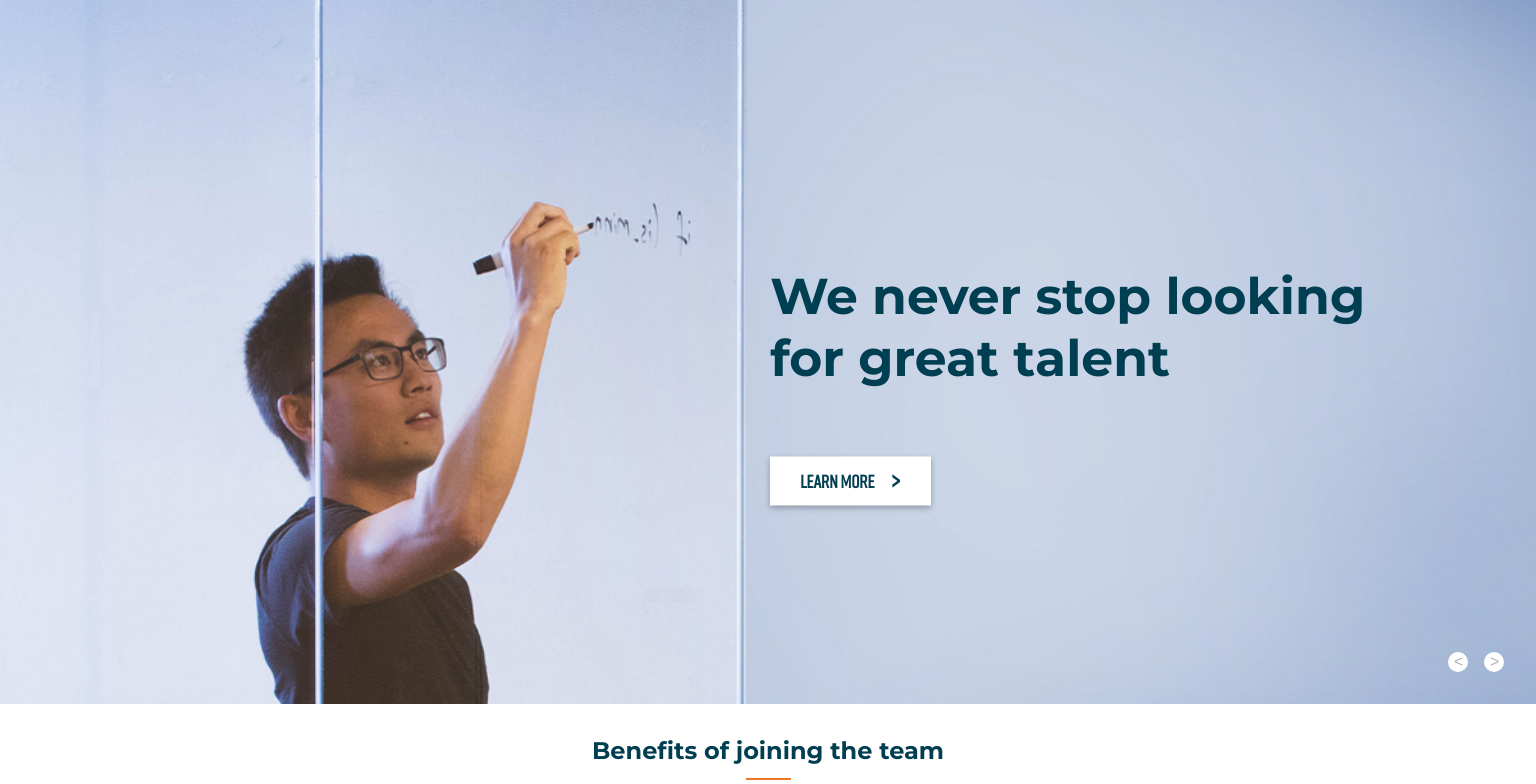
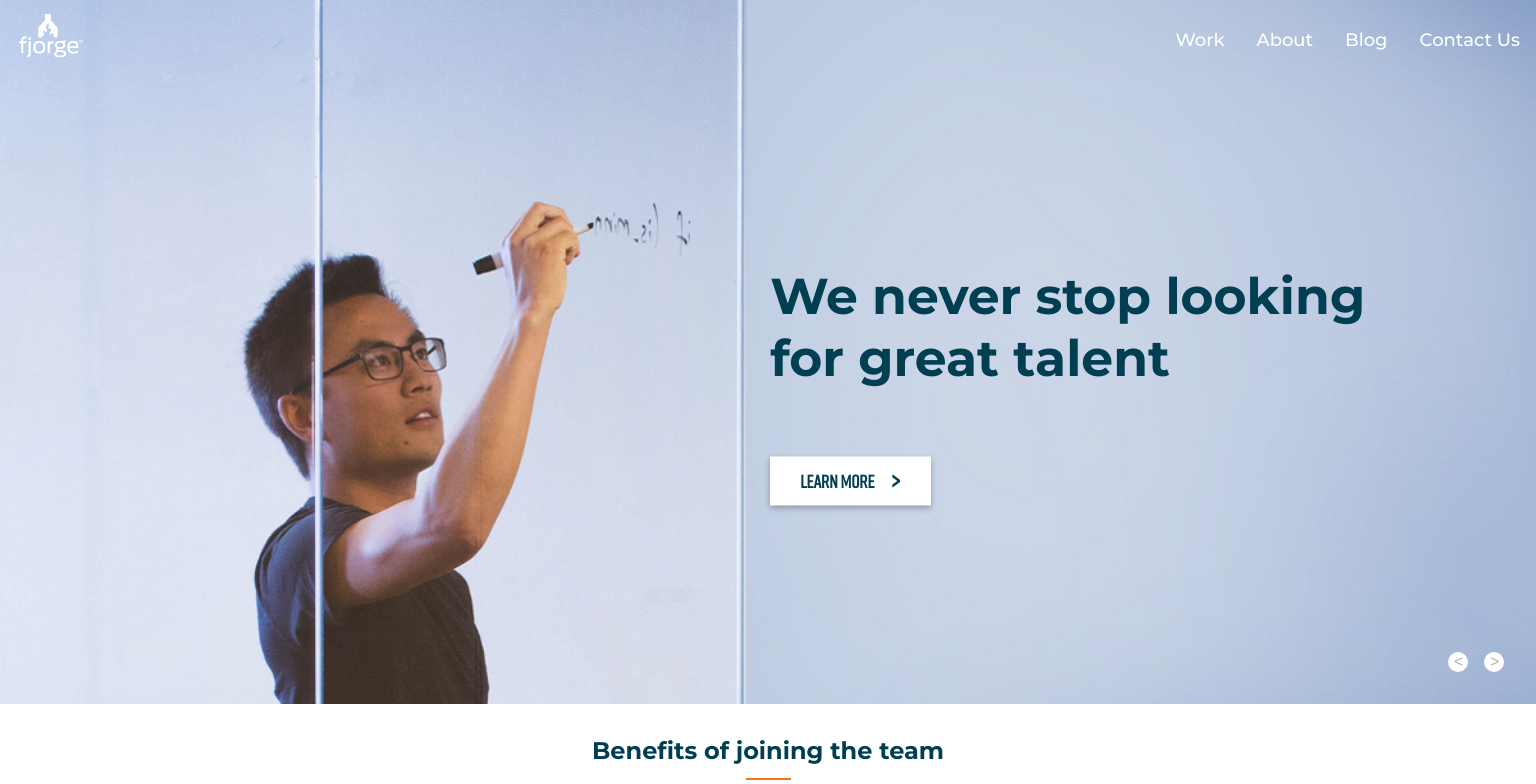
Before and after one commit to alleneben/fjorge-fe-test, a plain HTML site: page index.html in a window 1536 px wide. Shown: the top 784 px of the page. Drawn offline with nearby package versions, Linux system fonts and the light colour scheme.

Commit message:
:worked on desktop menu

```diff
--- a/css/styles.css
+++ b/css/styles.css
@@ -20,7 +20,7 @@
 body,p,a,ul,li {
 	margin: 0;
 	padding: 0;
-	/* text-decoration: none; */
+	text-decoration: none;
 }
 li {
 	list-style-type: none;
@@ -84,7 +84,7 @@ h4,h5 {
 
 /* ===== MOBILE STYLES ===== */
 /* navbar styles */
-.nav-mobile, footer {
+.nav, footer {
 	left: 0;
 	width: 100%;
 	background-color: rgba(255, 255, 255, 0.7);
@@ -93,7 +93,7 @@ h4,h5 {
 	box-shadow: 0px 3px 6px #00000029;
 	height: 74px;
 }
-.nav-mobile {
+.nav {
 	position: fixed;
 	top: 0;
 	margin-bottom: 74px;
@@ -120,13 +120,10 @@ nav div {
 	gap: 2rem;
 	font-size: 24px;
 }
-.nav-mobile ul li a {
+.nav ul li a {
 	color: var(--white);
 }
 
-.nav-desktop {
-	display: none;
-}
 /* hamburger menu styles */
 .hamburger-menu span {
 	display: block;
@@ -332,13 +329,24 @@ footer {
 		flex: 20%;
   		padding: 20px;
 	}
-	#nav-mobile {
-		display: none;
+	.menu-items ul {
+		display: flex;
+		flex-direction: row;
+		font-family: 'Montseratt Medium';
+		font-size: 18px;
+		font-weight: bolder;
 	}
-	#nav-desktop {
+	ul li a {
+		text-transform: capitalize !important;
+	}
+	#nav {
+		background-color: transparent;
+		box-shadow: none;
 		display: flex;
 		justify-content: space-between;
-		height: 0;
+	}
+	#hamburger-menu {
+		display: none;
 	}
 	.hero {
 		margin-top: 0;
--- a/index.html
+++ b/index.html
@@ -30,32 +30,7 @@
 
     <!-- HERO SLIDER -->
     <section class="hero-wrapper">
-        <nav id="nav-desktop" class="nav-desktop">
-            <div>
-                <!-- LOGO -->
-                <a>
-                    <img src="image/logo.png">
-                </a>
-            </div>
-            <div class="desktop-menu-items">
-                <ul id="desktop-menu-items">
-                    <li>
-                        <a href="#home">Work</a>
-                    </li>
-                    <li>
-                        <a href="#">About</a>
-                    </li>
-                    <li>
-                        <a href="#">Blog</a>
-                    </li>
-                    <li>
-                        <a href="#">Contact Us</a>
-                    </li>
-                    </li>
-                </ul>
-            </div>
-        </nav>
-        <nav id="nav-mobile" class="nav-mobile">
+        <nav id="nav" class="nav">
             <div>
                 <!-- LOGO -->
                 <a>
@@ -83,11 +58,9 @@
                     <li>
                         <a href="#">Contact Us</a>
                     </li>
-                    </li>
                 </ul>
             </div>
         </nav>
-
         <div class="hero">
             <div class="slide-item">
                 <img src="image/slide-1.png" class="d-block w-100" alt="slide 1 image">
--- a/js/script.js
+++ b/js/script.js
@@ -15,7 +15,7 @@ document.addEventListener("DOMContentLoaded", function() {
   const hamburger_menu = document.getElementById('hamburger-menu');
 
   //get nav from the DOM
-  const nav = document.getElementById('nav-mobile');
+  const nav = document.getElementById('nav');
 
   //get nav from the DOM
   const footer = document.getElementById('footer');
```
